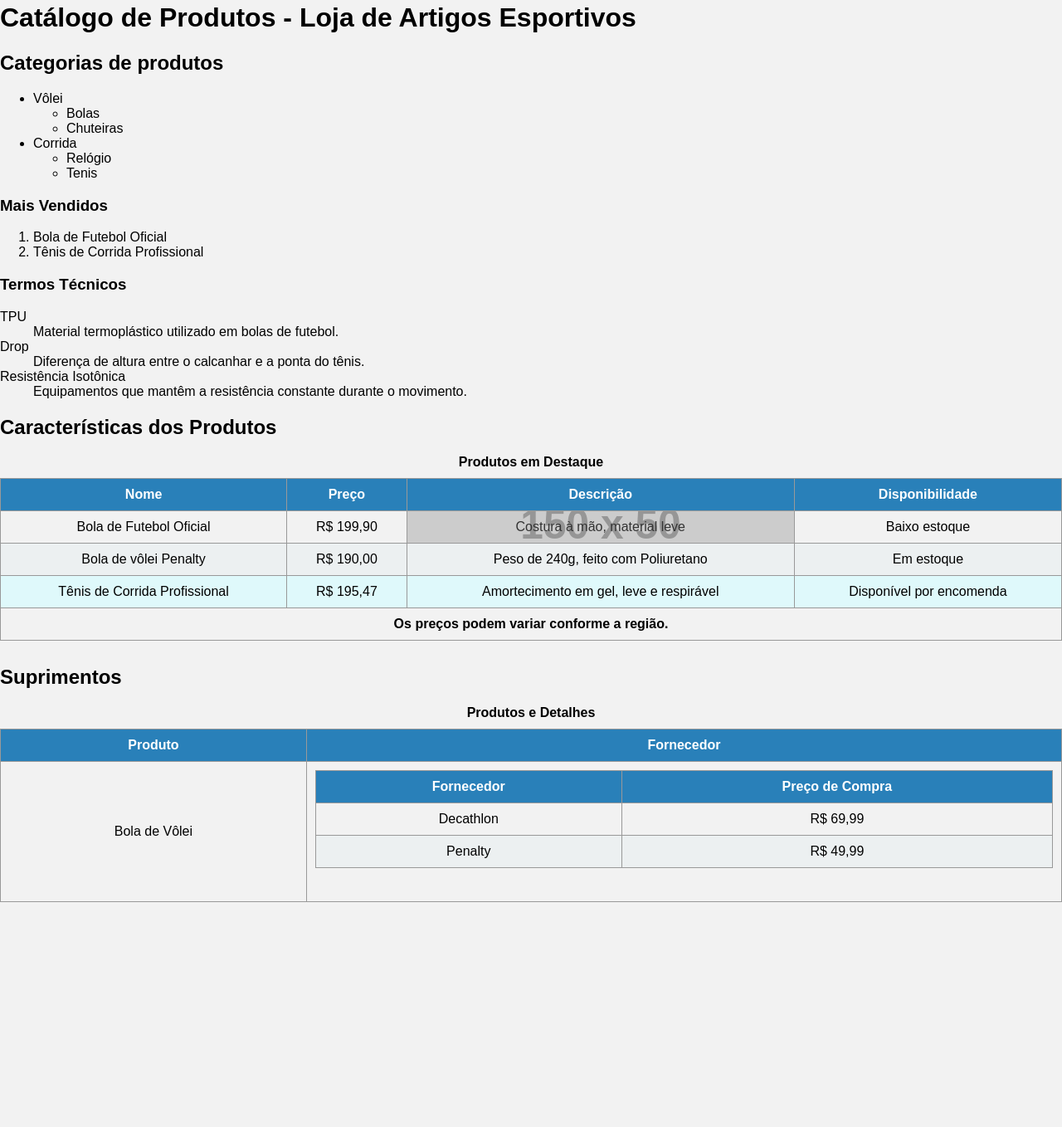
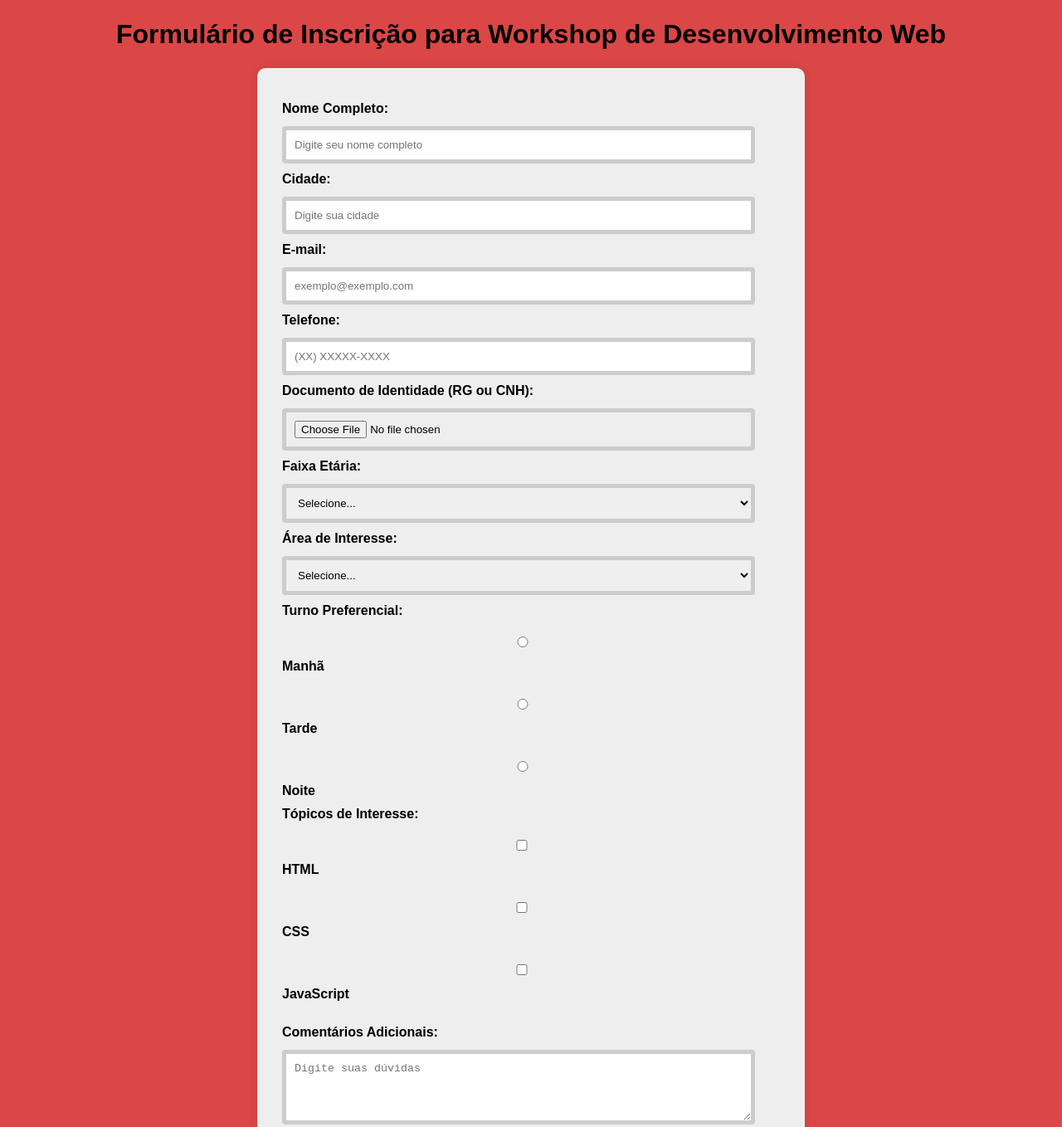
Before and after one commit to EduardoHOSilva/S4_AT1_R4_LIMA, a plain HTML site: page index.html in a window 1280 px wide. Shown: the part 18-1376 px from the top of the page at 83% size. Before the commit the page ends 1135 px from the top, so only its background shows below. Drawn offline with Linux system fonts and the light colour scheme; placeholder pictures from the web are drawn by us; a web font is replaced by a local one.

Commit message:
finalizado

```diff
--- a/index.html
+++ b/index.html
@@ -2,129 +2,78 @@
 <html lang="pt-br">
 <head>
     <meta charset="UTF-8">
-    <title>Catálogo de Produtos para Loja de Artigos Esportivos</title>
+    <title>Formulário de Inscrição para Workshop de Desenvolvimento Web</title>
     <link rel="stylesheet" href="style.css">
 </head>
 <body>
 
-    <h1>Catálogo de Produtos - Loja de Artigos Esportivos</h1>
+    <h1>Formulário de Inscrição para Workshop de Desenvolvimento Web</h1>
 
-    <!--Lista-->
-    <h2>Categorias de produtos</h2>
+    <form method="GET" action="https://www.workshop.com/inscricao">
 
-    <ul>
-        <li>Vôlei
-            <ul>
-                <li>Bolas</li>
-                <li>Chuteiras</li>
-            </ul>
-        </li>
+     <label for="nome">Nome Completo:</label>
+     <input type="text" id="nome" name="nome" placeholder="Digite seu nome completo" required maxlength="90">
 
-        <li>Corrida
-            <ul>
-                <li>Relógio</li>
-                <li>Tenis</li>
-            </ul>
-        </li>
+       <label for="cidade">Cidade:</label>
+       <input type="text" id="cidade" name="cidade" placeholder="Digite sua cidade" required maxlength="50">
 
-    </ul>
+     <label for="email">E-mail:</label>
+     <input type="email" id="email" name="email" placeholder="exemplo@exemplo.com" required pattern="^[a-zA-Z0-9._%+-]+@[a-z0-9.-]+\.[a-z]{2,}$" title="Digite um e-mail válido.">
 
-    <!-- Lista Numerada -->
-    <h3>Mais Vendidos</h3>
-    <ol>
-        <li>Bola de Futebol Oficial</li>
-        <li>Tênis de Corrida Profissional</li>
-    </ol>
+       <label for="telefone">Telefone:</label>
+       <input type="tel" id="telefone" name="telefone" placeholder="(XX) XXXXX-XXXX" required pattern="^\(\d{2}\)\s?\d{4,5}-\d{4}$" title="Digite no formato (XX) XXXXX-XXXX">
 
-    <!-- Lista de Definição -->
-    <h3>Termos Técnicos</h3>
-    <dl>
-        <dt>TPU</dt>
-        <dd>Material termoplástico utilizado em bolas de futebol.</dd>
-        <dt>Drop</dt>
-        <dd>Diferença de altura entre o calcanhar e a ponta do tênis.</dd>
-        <dt>Resistência Isotônica</dt>
-        <dd>Equipamentos que mantêm a resistência constante durante o movimento.</dd>
-    </dl>
+     <label for="documento">Documento de Identidade (RG ou CNH):</label>
+     <input type="file" id="documento" name="documento" accept=".pdf,.jpg,.png" required>
 
-    <!-- Tabela de Características Técnicas -->
-    <h2>Características dos Produtos</h2>
+     <label for="idade">Faixa Etária:</label>
+        <select id="idade" name="idade" required>
+           <option value="">Selecione...</option>
+           <option value="18-30">18 a 30 anos</option>
+           <option value="31-40">31 a 40 anos</option>
+           <option value="41-50">41 a 50 anos</option>
+           <option value="51+">51 anos ou mais</option>
+        </select>
 
-    <table class="tabela-produtos" >
-        <caption>Produtos em Destaque</caption>
-        <thead>
-            <tr>
-                <th>Nome</th>
-                <th>Preço</th>
-                <th>Descrição</th>
-                <th>Disponibilidade</th>
-            </tr>
-        </thead>
-        <tbody>
-            <tr>
-                <td>Bola de Futebol Oficial</td>
-                <td>R$ 199,90</td>
-                <td class="background-cell">Costura à mão, material leve</td>
-                <td>Baixo estoque</td>
-            </tr>
-            <tr>
-                <td>Bola de vôlei Penalty</td>
-                <td>R$ 190,00</td>
-                <td>Peso de 240g, feito com Poliuretano</td>
-                <td>Em estoque</td>
-            </tr>
-            <tr class="highlight">
-                <td>Tênis de Corrida Profissional</td>
-                <td>R$ 195,47</td>
-                <td>Amortecimento em gel, leve e respirável</td>
-                <td>Disponível por encomenda</td>
-            </tr>
-        </tbody>
-        <tfoot>
-            <tr>
-                <td colspan="4"><strong>Os preços podem variar conforme a região.</strong></td>
-            </tr>
-        </tfoot>
-    </table>
+     <label for="area">Área de Interesse:</label>
+        <select id="area" name="area" required>
+            <option value="">Selecione...</option>
+            <option value="frontend">Front-End</option>
+            <option value="backend">Back-End</option>
+            <option value="fullstack">Full Stack</option>
+            <option value="design">UI/UX Design</option>
+        </select>
 
-    <!-- Tabela Encadeada: Produtos, Fornecedores e Preços-->
-    <h2> Suprimentos</h2>
-    <table class = "tabela-suprimentos">
-        <caption>Produtos e Detalhes</caption>
-        <thead>
-            <tr>
-                <th>Produto</th>
-                <th>Fornecedor</th>
-            </tr>
-        </thead>
-        <tbody>
-            <tr>
-                <td>Bola de Vôlei</td>
-                <td class="tabela-encadeada">
-                    <table>
-                        <thead>
-                            <tr>
-                                <th>Fornecedor</th>
-                                <th>Preço de Compra</th>
+      <label>Turno Preferencial:</label>
+        <div class="radio-group">
+            <input type="radio" id="manha" name="turno" value="manha" required>
+            <label for="manha">Manhã</label><br>
+            <input type="radio" id="tarde" name="turno" value="tarde">
+            <label for="tarde">Tarde</label><br>
+            <input type="radio" id="noite" name="turno" value="noite">
+            <label for="noite">Noite</label>
+        </div>
 
-                            </tr>
-                        </thead>
-                        <tbody>
-                                <tr>
-                                    <td>Decathlon</td>
-                                    <td>R$ 69,99</td>
+     <label>Tópicos de Interesse:</label>
+        <div class="checkbox-group">
+            <input type="checkbox" id="html" name="topicos" value="HTML">
+            <label for="html">HTML</label><br>
+            <input type="checkbox" id="css" name="topicos" value="CSS">
+            <label for="css">CSS</label><br>
+            <input type="checkbox" id="javascript" name="topicos" value="JavaScript">
+            <label for="javascript">JavaScript</label><br>
+        </div>
 
-                                </tr>
-                                <tr>
-                                    <td>Penalty</td>
-                                    <td>R$ 49,99</td>
+     <label for="comentarios">Comentários Adicionais:</label>
+     <textarea id="comentarios" name="comentarios" rows="4" placeholder="Digite suas dúvidas"></textarea>
 
-                                </tr>
-                        </tbody>
-                    </table>
-                </td>
-            </tr>
-        </tbody>
-    </table>
+     <button type="submit">Enviar Inscrição</button>
+
+    </form>
+
+
+
+
 
 </body>
+</html>
--- a/style.css
+++ b/style.css
@@ -3,45 +3,58 @@
 body{
     margin: 0;
     font-family: Arial, sans-serif;
-    background-color: #f2f2f2;
-    padding: 0;
+    background-color: #db4646;
+    padding: 20px;
 }
-h1, h2, h3 {
+h1{
+    text-align: center;
     color: #000000;
+}
+
+form{
+    max-width: 600px;
+    margin: 20px auto;
+    background-color: #eeeeee;
+    padding: 30px;
+    border-radius: 10px;
+    box-shadow: 0 0 10px rgba(0,0,0,0.1);
+}
+
+label{
+    display: block;
+    font-weight: bold;
+    margin-top: 10px;
 }
 table {
     width: 100%;
     border-collapse: collapse;
     margin-bottom: 30px;
 }
-th, td {
-    border: 1px solid #999;
+input, select, textarea, button {
+    width: 95%;
     padding: 10px;
-    text-align: center;
+    margin-top: 12px;
+    border-radius: 4px;
+    border: 5px solid #cccccc;
+    box-sizing: border-box;
 }
 
-th {
- background-color: #2980b9;
- color: white;
+textarea{
+ resize: vertical;
 }
 
-tr:nth-child(even) {
- background-color: #ecf0f1;
+button{
+    background-color: #3498db;
+    color: #fff;
+    font-size: 16px;
+    cursor: pointer;
+    border: none;
 }
 
-.highlight {
-    background-color: #dff9fb;
-}
-.background-cell {
-  background-image: url('https://via.placeholder.com/150x50/eeeeee/cccccc?text=Fundo');
-  background-repeat: no-repeat;
-  background-position: center;
-  background-size: cover;
-  color: #333;
+button:hover {
+ background-color: #1f7fbf;
 }
 
-caption {
- caption-side: top;
- font-weight: bold;
- margin-bottom: 10px;
+.checkbox-group, .radio-group {
+ margin-top: 10px;
 }
```
